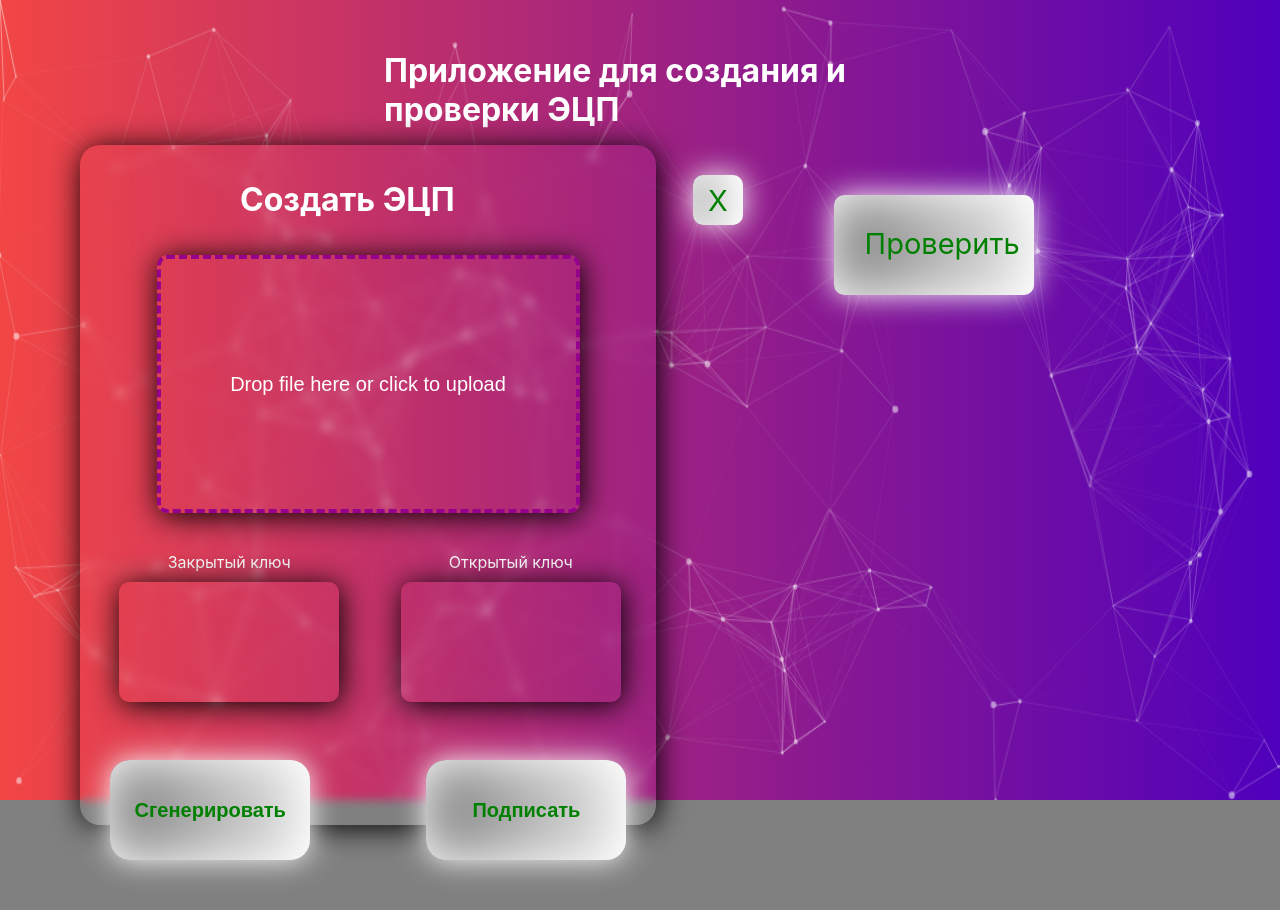
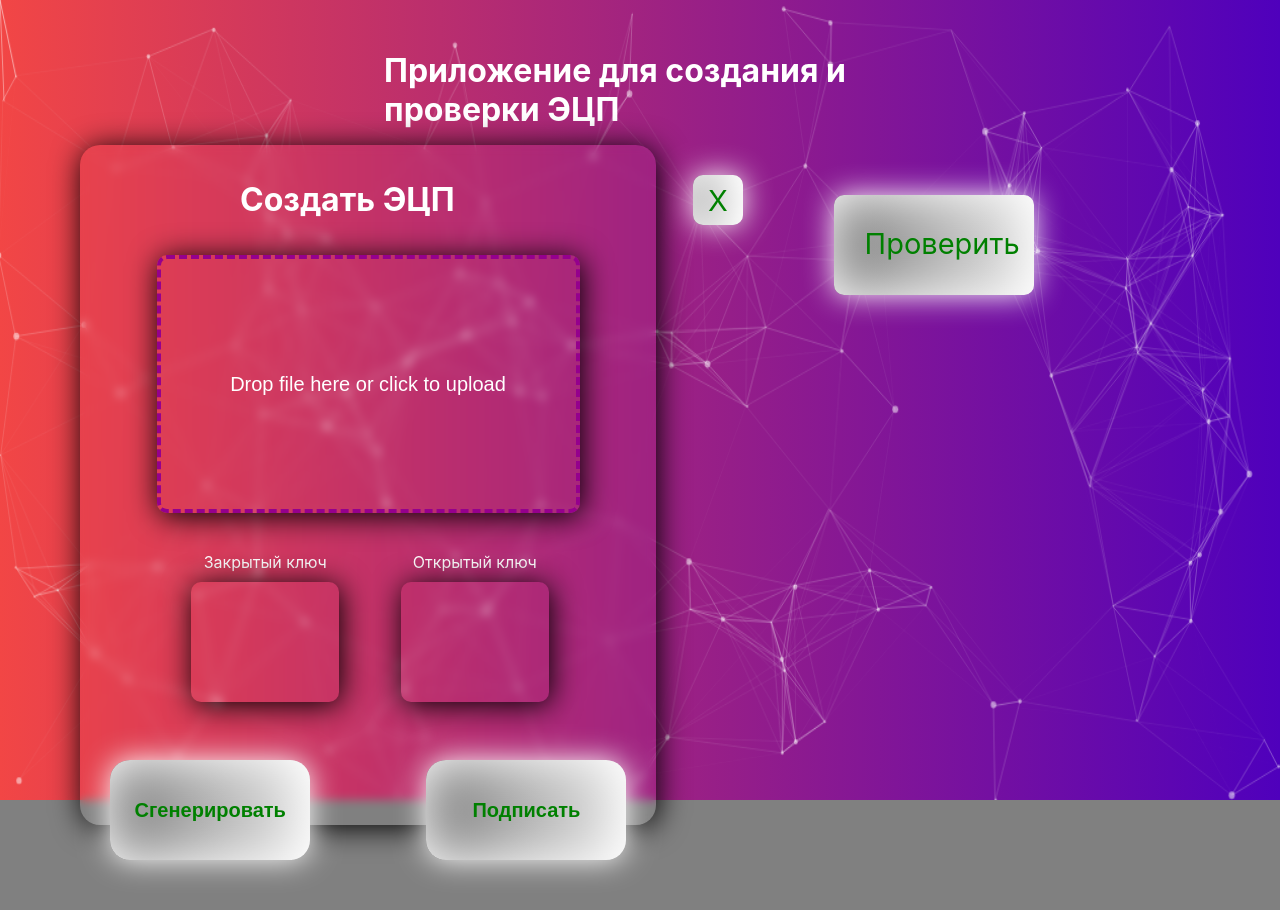
Before and after one commit to Skakodub-K/-user-authorization, a React (Create React App) app: page / in a window 1280 px wide. Both pictures are taken after a click on the element "Создать". Built offline with nearby package versions, Linux system fonts and the light colour scheme.

Commit message:
Доведено до рабочего состояния. Выбор случайного открытого ключа.

```diff
--- a/src/App.css
+++ b/src/App.css
@@ -136,14 +136,17 @@ html {
   top: 100px;
 }
 .result-view {
-  display: block;
+  display: flex;
+  flex-direction: column;
+  align-items: center;
   position: relative;
   top: 30px;
 }
 .textarea {
   box-shadow: 2px 3px 30px #000;
   resize: none;
-  width: 200px;
+  width: 10vw;
+  max-width: 200px;
   height: 100px;
   margin-top: 10px;
   font-size: 17px;
@@ -219,7 +222,6 @@ html {
 }
 .create-icon {
   position: absolute;
-  left: -15px;
   animation: iconAnim 2s;
 }
 .feedback {
--- a/src/components/checkForm.jsx
+++ b/src/components/checkForm.jsx
@@ -9,7 +9,7 @@ export default function CheckForm() {
   // Подпись
   const [signature, setSignature] = useState("");
   // Открытый ключ
-  const [openKey, setOpenKey] = useState("");
+  const [openKey, setOpenKey] = useState(null);
   // Проверка успешна или нет
   const [isCheck, setIsCheck] = useState(null);
 
@@ -18,7 +18,7 @@ export default function CheckForm() {
       setFileWarning(true);
       return;
     }
-    // Reset any previous warnings
+    // Обнуляем предыдущие предупреждения
     setFileWarning(false);
     try {
       const hash = await hashFile(file);
@@ -27,7 +27,7 @@ export default function CheckForm() {
       // Отправляем хеш и ключи на сервер с использованием fetch API
       const formData = new FormData();
       formData.append("hash", hash);
-      formData.append("openKey", openKey);
+      formData.append("openKey", JSON.stringify(openKey));
       formData.append("signature", signature);
 
       const response = await fetch("http://localhost:5000/checkSignature", {
@@ -77,8 +77,15 @@ export default function CheckForm() {
         <center>Открытый ключ</center>
         <textarea
           className="textarea"
-          value={openKey}
-          onChange={(event) => setOpenKey(event.target.value)}
+          onChange={(event) => {
+            const words = event.target.value.split('\n');
+            console.log(words[0], words[1], words[2]);
+            setOpenKey({
+              openKey: words[0],
+              base: words[1],
+              mod: words[2]
+            })
+          }}
         ></textarea>
       </div>
       <div id="pad" className="sign-pad">
--- a/src/components/createForm.jsx
+++ b/src/components/createForm.jsx
@@ -8,7 +8,7 @@ export default function CreateForm() {
   // Закрытый ключ
   const [privateKey, setPrivateKey] = useState("");
   // Открытый ключ
-  const [openKey, setOpenKey] = useState("");
+  const [openKey, setOpenKey] = useState(null);
   // Подпись
   const [signature, setSignature] = useState("");
   const [errorMessage, setErrorMessage] = useState("");
@@ -26,7 +26,7 @@ export default function CreateForm() {
       // Отправляем хеш и ключи на сервер с использованием fetch API
       const formData = new FormData();
       formData.append("hash", hash);
-      formData.append("openKey", openKey);
+      formData.append("openKey", JSON.stringify(openKey));
       formData.append("privateKey", privateKey);
       formData.append("test", "test");
 
@@ -57,9 +57,7 @@ export default function CreateForm() {
     const keys = JSON.parse(dataJSON);
 
     setPrivateKey(keys.privateKey);
-    setOpenKey(
-      `openKey: ${keys.openKey.openKey}\nbase: ${keys.openKey.base}\nmod: ${keys.openKey.mod}`
-      );
+    setOpenKey(keys.openKey);
   };
 
   useEffect(() => {
@@ -159,7 +157,7 @@ export default function CreateForm() {
           <center>Открытый ключ</center>
           <textarea
             className="textarea"
-            value={openKey}
+            value={openKey ? `${openKey.openKey}\n${openKey.base}\n${openKey.mod}` : ''}
             onChange={(event) => setOpenKey(event.target.value)}
           ></textarea>
         </div>
```
Also changed, not shown: 2 other files (tests, documents, lock files or other folders).
